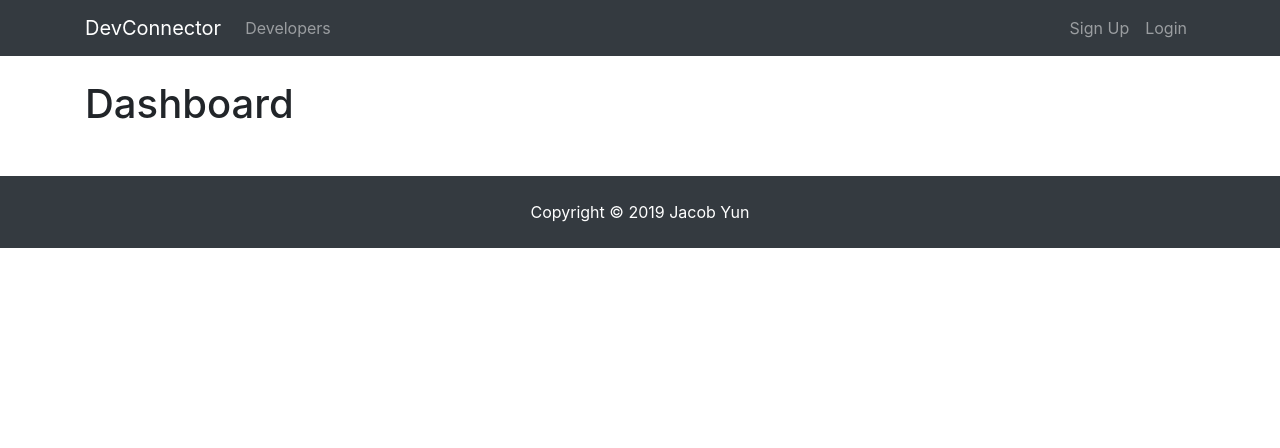
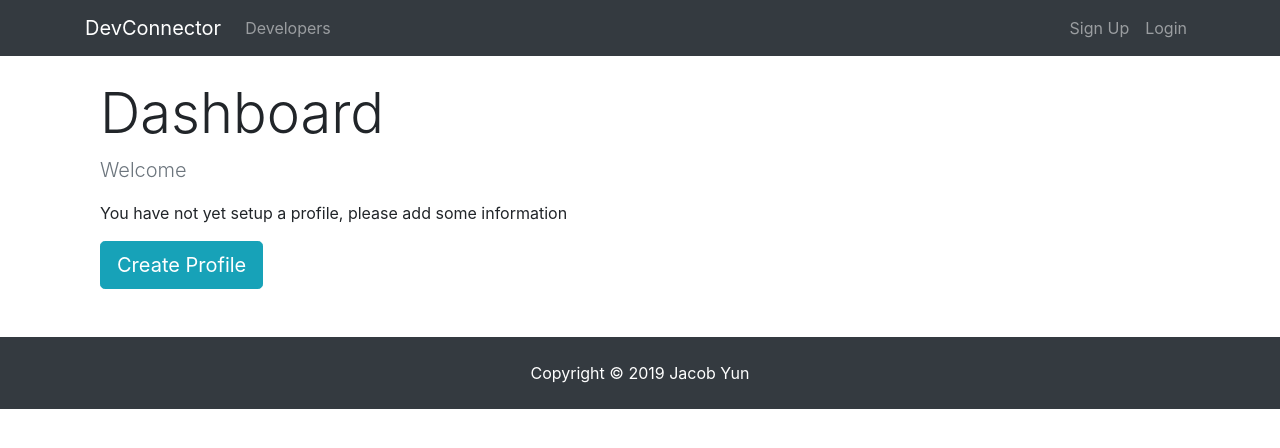
Before and after one commit to sekkinsan/DevConnector, a React (Create React App) app in the folder client/: page /dashboard in a window 1280 px wide. Shown: the top 448 px of the page. Built offline with nearby package versions, Linux system fonts and the light colour scheme; no server answers.

Commit message:
added spinner for loading screen in dashboard and started on dashboard content to check if user is logged in and has a profile section 9.3

```diff
--- /dev/null
+++ b/client/src/components/common/Spinner.js
@@ -0,0 +1,14 @@
+import React from "react";
+import spinner from "./spinner.gif";
+
+export default () => {
+  return (
+    <div>
+      <img
+        src={spinner}
+        style={{ width: "200px", margin: "auto", display: "block" }}
+        alt="Loading..."
+      />
+    </div>
+  );
+};
--- a/client/src/components/dashboard/Dashboard.js
+++ b/client/src/components/dashboard/Dashboard.js
@@ -1,7 +1,9 @@
 import React, { Component } from "react";
+import { Link } from "react-router-dom";
 import PropTypes from "prop-types";
 import { connect } from "react-redux";
 import { getCurrentProfile } from "../../actions/profileActions";
+import Spinner from "../common/Spinner";
 
 class Dashboard extends Component {
   componentDidMount() {
@@ -9,15 +11,59 @@
   }
 
   render() {
+    // need to chec that profile isn't null before rendering
+    const { user } = this.props.auth;
+    const { profile, loading } = this.props.profile;
+
+    let dashboardContent;
+
+    if (profile === null || loading) {
+      dashboardContent = <Spinner />;
+    } else {
+      // Check if logged in user has profile data
+      if (Object.keys(profile).length > 0) {
+        dashboardContent = <h4>TODO: DISPLAY PROFILE</h4>;
+      } else {
+        // User is logged in but does not have a profile
+        dashboardContent = (
+          <div>
+            <p className="lead text-muted">Welcome {user.name}</p>
+            <p>You have not yet setup a profile, please add some information</p>
+            <Link to="/create-profile" className="btn btn-lg btn-info">
+              Create Profile
+            </Link>
+          </div>
+        );
+      }
+    }
+
     return (
-      <div>
-        <h1>Dashboard</h1>
+      <div className="dashboard">
+        <div className="container">
+          <div className="row">
+            <div className="col-md-12">
+              <h1 className="display-4">Dashboard</h1>
+              {dashboardContent}
+            </div>
+          </div>
+        </div>
       </div>
     );
   }
 }
 
+const mapStateToProps = state => ({
+  profile: state.profile,
+  auth: state.auth
+});
+
+Dashboard.propTypes = {
+  getCurrentProfile: PropTypes.func.isRequired,
+  auth: PropTypes.object.isRequired,
+  profile: PropTypes.object.isRequired
+};
+
 export default connect(
-  null,
+  mapStateToProps,
   { getCurrentProfile }
 )(Dashboard);
```
Also changed, not shown: client/src/components/common/spinner.gif (added).
